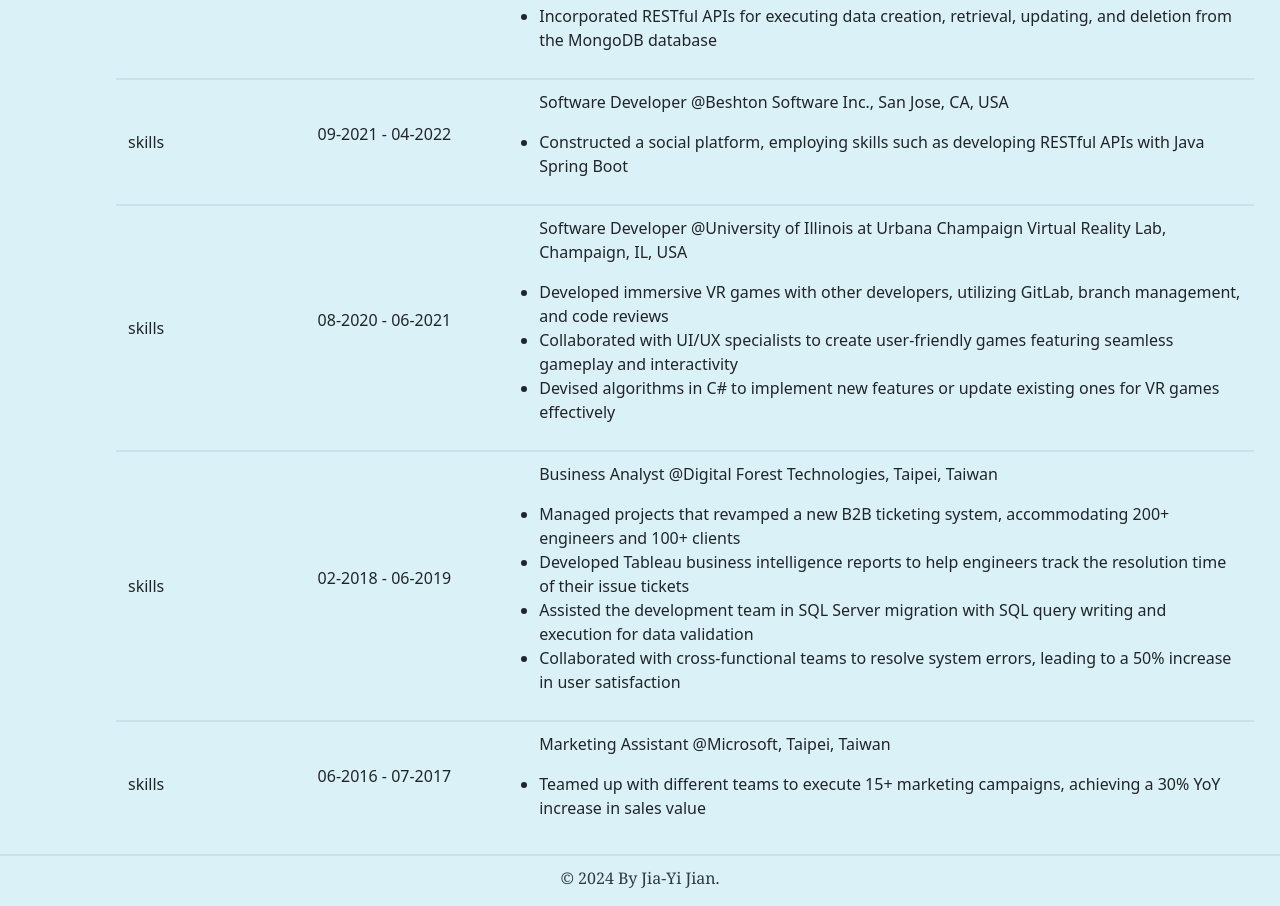
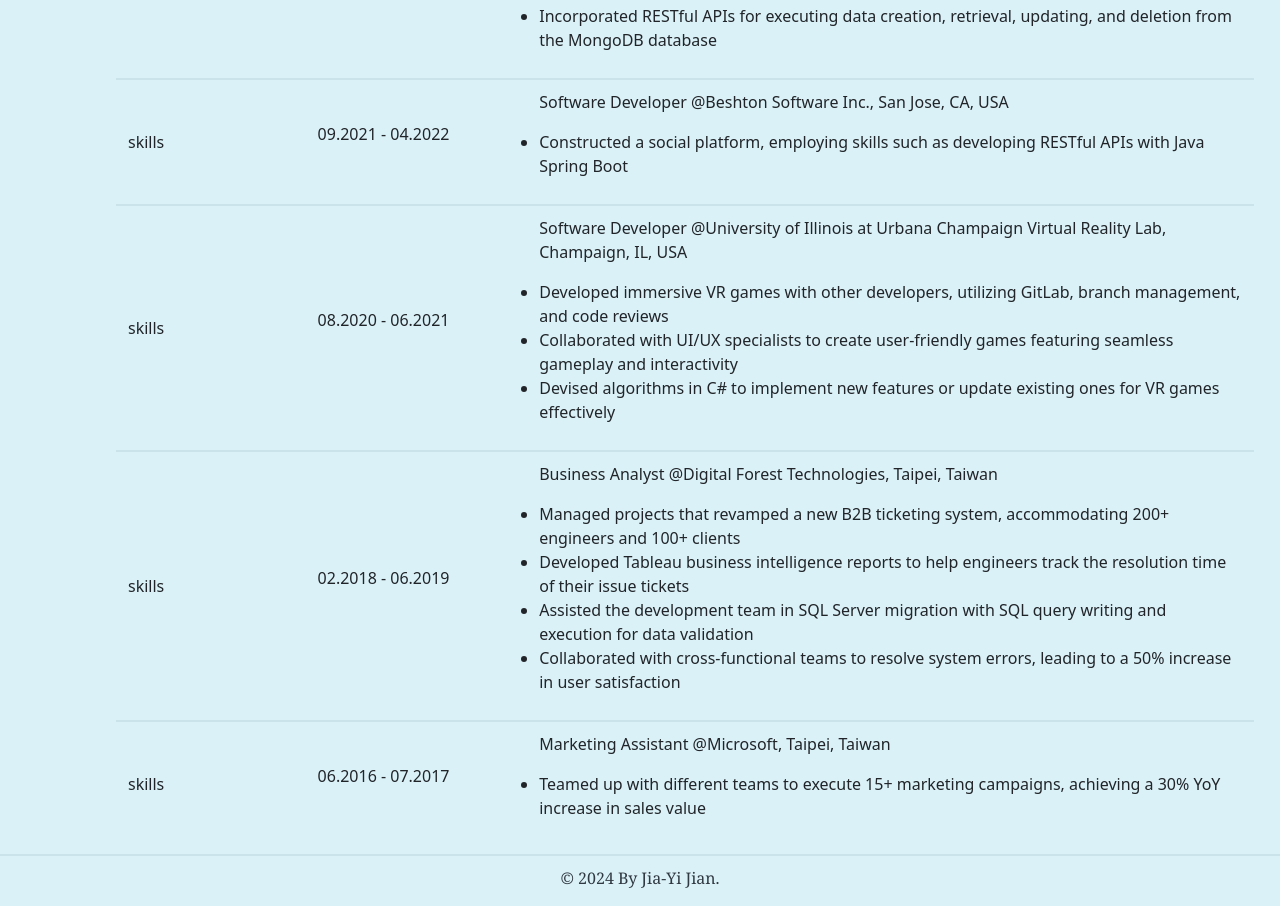
Before and after one commit to jyjian2/jessiesProfile, a React (Create React App) app: page /resume in a window 1280 px wide. Shown: the part 723-1629 px from the top of the page. Built offline with nearby package versions, Linux system fonts and the light colour scheme.

Commit message:
adjusted format of time

```diff
--- a/src/components/Resume/Resume.js
+++ b/src/components/Resume/Resume.js
@@ -14,7 +14,7 @@ function Resume() {
 
                     <Col className="d-flex align-items-center">skills</Col>
                     <Col md="2" className="d-flex align-items-center">
-                        <p>09.2023-12.2023</p>
+                        <p>09.2023 - 12.2023</p>
                     </Col>
                     <Col md="8" xs="12" >
                         <ul>
@@ -32,7 +32,7 @@ function Resume() {
 
                     <Col className="d-flex align-items-center">skills</Col>
                     <Col md="2" className="d-flex align-items-center">
-                        <p>06.2023-09.2023</p>
+                        <p>06.2023 - 09.2023</p>
                     </Col>
                     <Col md="8" xs="12" >
                         <ul>
@@ -49,7 +49,7 @@ function Resume() {
 
                     <Col className="d-flex align-items-center">skills</Col>
                     <Col md="2" className="d-flex align-items-center">
-                        <p>01.2023-04.2023</p>
+                        <p>01.2023 - 04.2023</p>
                     </Col>
                     <Col md="8" xs="12" >
                         <ul>
@@ -65,7 +65,7 @@ function Resume() {
 
                     <Col className="d-flex align-items-center">skills</Col>
                     <Col md="2" className="d-flex align-items-center">
-                        <p>09-2021 - 04-2022</p>
+                        <p>09.2021 - 04.2022</p>
                     </Col>
                     <Col md="8" xs="12" >
                         <ul>
@@ -79,7 +79,7 @@ function Resume() {
 
                     <Col className="d-flex align-items-center">skills</Col>
                     <Col md="2" className="d-flex align-items-center">
-                        <p>08-2020 - 06-2021</p>
+                        <p>08.2020 - 06.2021</p>
                     </Col>
                     <Col md="8" xs="12" >
                         <ul>
@@ -96,7 +96,7 @@ function Resume() {
 
                     <Col className="d-flex align-items-center">skills</Col>
                     <Col md="2" className="d-flex align-items-center">
-                        <p>02-2018 - 06-2019</p>
+                        <p>02.2018 - 06.2019</p>
 
                     </Col>
                     <Col md="8" xs="12" >
@@ -115,7 +115,7 @@ function Resume() {
 
                     <Col className="d-flex align-items-center">skills</Col>
                     <Col md="2" className="d-flex align-items-center">
-                        <p> 06-2016 - 07-2017</p>
+                        <p> 06.2016 - 07.2017</p>
 
                     </Col>
                     <Col md="8" xs="12" >
```
